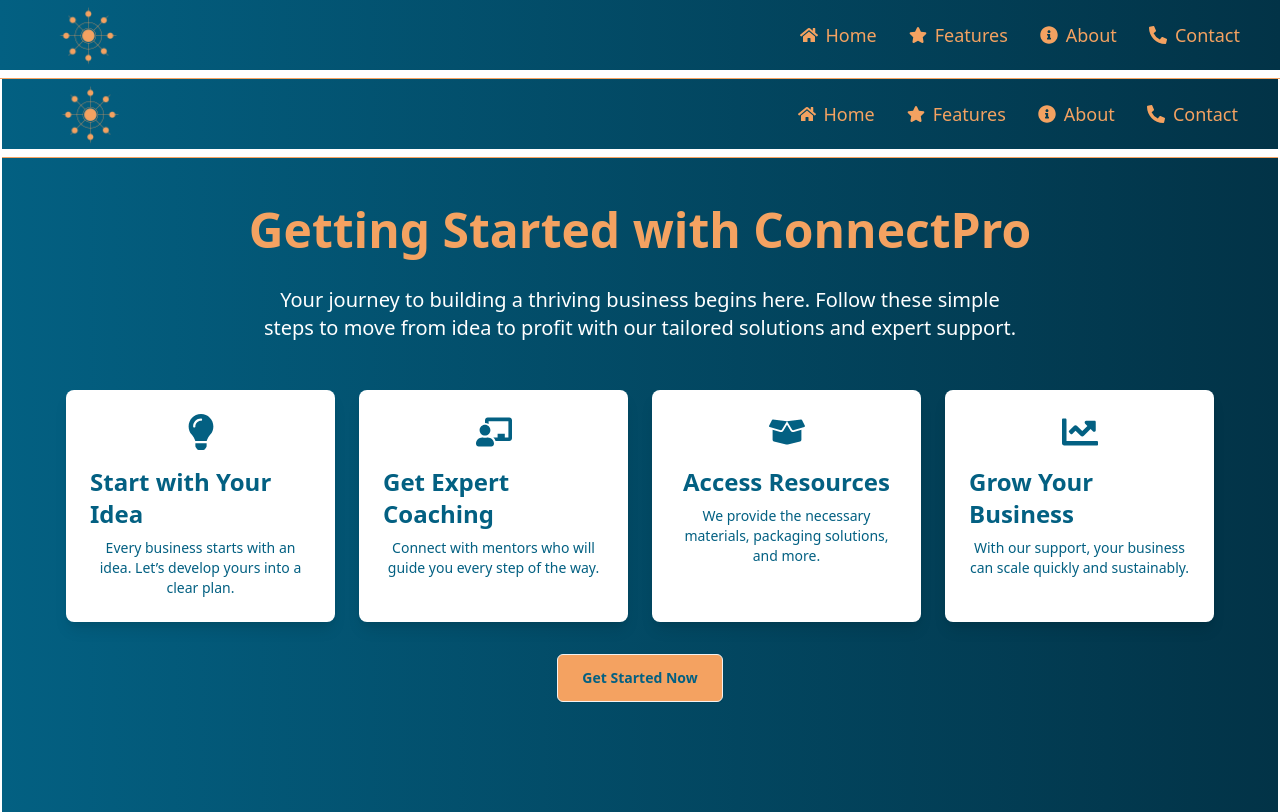
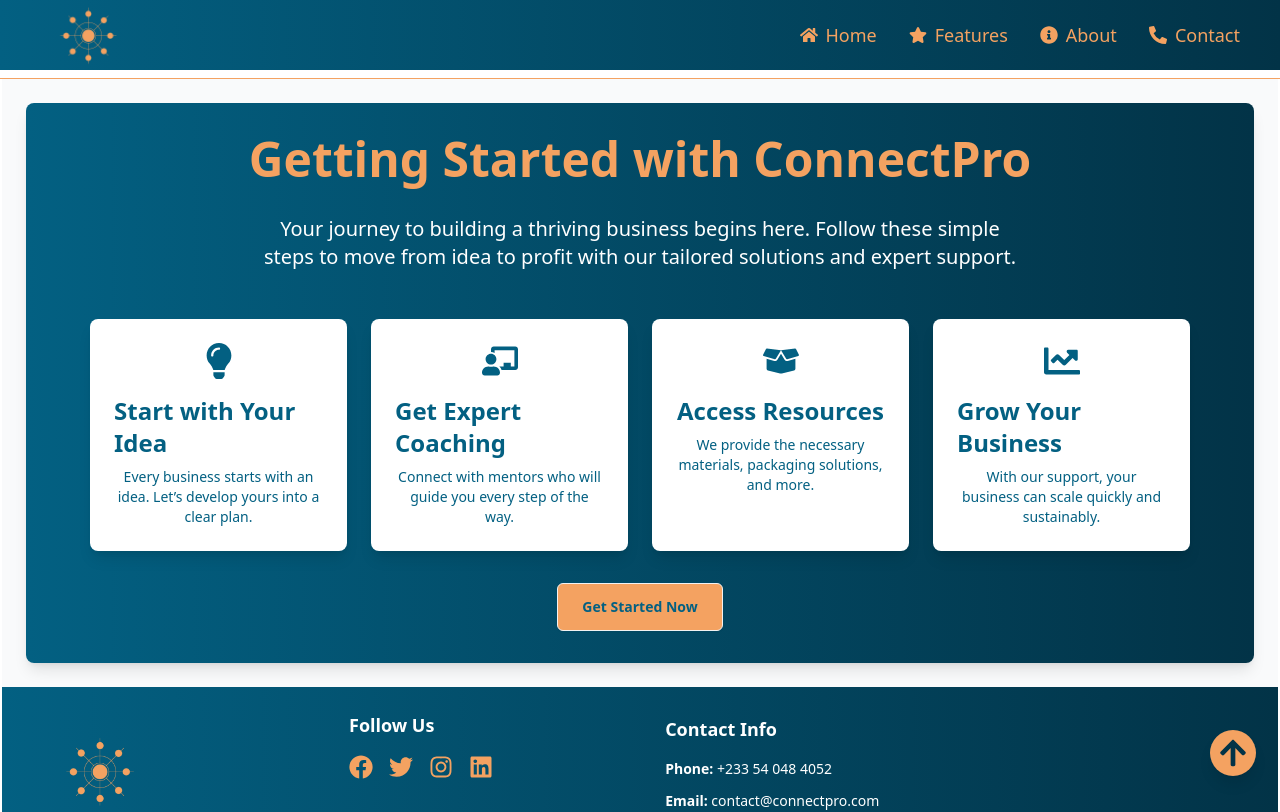
Before and after one commit to KojoFocus/ConnectPro, a React (Vite) app: page /getting-started in a window 1280 px wide. Shown: the top 812 px of the page. Built offline with nearby package versions, Linux system fonts and the light colour scheme.

Commit message:
fixed the scrolled and styled the getting started and get started page.

```diff
--- a/src/components/GetStartedPage.tsx
+++ b/src/components/GetStartedPage.tsx
@@ -1,11 +1,12 @@
-import Navbar from "./NavBar"; // Import the Navbar component
-import { Link } from "react-router-dom"; // Import Link for routing
+
+// import { Link } from "react-router-dom"; // Import Link for routing
+import Footer from "./footer";
 
 const GetStartedPage = () => {
   return (
     <>
-      <Navbar />
-      <div className="w-full min-h-screen bg-gradient-to-r from-[#036082] to-[#023347] text-white px-6 md:px-16">
+     <div className="relative z-10 bg-[#F9FAFB]  text-gray-800 m-0 p-6">
+      <div className="w-full min-h-screen bg-gradient-to-r from-[#036082] to-[#023347] rounded-lg shadow-lg text-white px-6 md:px-16 pb-10">
         <br></br>
         <br></br>
         <h1 className="text-4xl md:text-5xl text-center font-bold mb-8 text-[#F4A261]">
@@ -67,14 +68,17 @@ const GetStartedPage = () => {
         </div>
 
         {/* Back to Home Section */}
-        <div className="text-center mt-8">
+        {/* <div className="text-center mt-8">
           <Link to="/">
             <button className="btn bg-transparent border-2 border-[#F4A261] text-[#F4A261] px-6 py-3 rounded-md hover:bg-[#F4A261] hover:text-white transition duration-300">
               Back to Home
             </button>
           </Link>
-        </div>
+        </div> */}
       </div>
+      </div>
+       {/* Footer */}
+       <Footer />
     </>
   );
 };
--- a/src/components/GettingStarted.tsx
+++ b/src/components/GettingStarted.tsx
@@ -4,23 +4,21 @@ import {
   FaBoxOpen,
   FaChartLine,
 } from "react-icons/fa";
-import { Link } from "react-router-dom"; // Import Link for routing
-import Navbar from "./NavBar"; // Match the casing exactly
+import { Link } from "react-router-dom";
+import Footer from "./footer";
 
 const GettingStarted = () => {
   return (
     <>
-      <Navbar /> {/* Navbar from the Hero Section */}
-      <div className="w-full min-h-screen bg-gradient-to-r from-[#036082] to-[#023347] text-white  px-6 md:px-16">
-        <br></br>
-        <br></br>
+      <div className="relative z-10 bg-[#F9FAFB]  text-gray-800 m-0 p-6">
+        <div className="w-full bg-gradient-to-r from-[#036082] to-[#023347] rounded-lg shadow-lg text-white px-6 md:px-16 pt-8 pb-5">
           <h1 className="text-4xl md:text-5xl text-center font-bold mb-8 text-[#F4A261]">
             Getting Started with ConnectPro
           </h1>
           <p className="text-center text-lg md:text-xl mb-12 max-w-3xl mx-auto">
-          Your journey to building a thriving business begins here. Follow these
-          simple steps to move from idea to profit with our tailored solutions
-          and expert support.
+            Your journey to building a thriving business begins here. Follow
+            these simple steps to move from idea to profit with our tailored
+            solutions and expert support.
           </p>
           <div className="grid grid-cols-1 md:grid-cols-2 lg:grid-cols-4 gap-6">
             {/* Step 1 */}
@@ -37,7 +35,9 @@ const GettingStarted = () => {
             {/* Step 2 */}
             <div className="bg-white text-[#036082] rounded-lg shadow-lg p-6 flex flex-col items-center">
               <FaChalkboardTeacher className="text-4xl mb-4" />
-            <h2 className="text-2xl font-semibold mb-2">Get Expert Coaching</h2>
+              <h2 className="text-2xl font-semibold mb-2">
+                Get Expert Coaching
+              </h2>
               <p className="text-center text-sm">
                 Connect with mentors who will guide you every step of the way.
               </p>
@@ -47,28 +47,33 @@ const GettingStarted = () => {
               <FaBoxOpen className="text-4xl mb-4" />
               <h2 className="text-2xl font-semibold mb-2">Access Resources</h2>
               <p className="text-center text-sm">
-              We provide the necessary materials, packaging solutions, and more.
+                We provide the necessary materials, packaging solutions, and
+                more.
               </p>
             </div>
             {/* Step 4 */}
             <div className="bg-white text-[#036082] rounded-lg shadow-lg p-6 flex flex-col items-center">
               <FaChartLine className="text-4xl mb-4" />
-            <h2 className="text-2xl font-semibold mb-2">Grow Your Business</h2>
+              <h2 className="text-2xl font-semibold mb-2">
+                Grow Your Business
+              </h2>
               <p className="text-center text-sm">
-              With our support, your business can scale quickly and sustainably.
+                With our support, your business can scale quickly and
+                sustainably.
               </p>
             </div>
           </div>
-        <div className="text-center mt-8">
+          <div className="text-center mt-8 mb-3">
             <Link to="/get-started">
               <button className="btn bg-[#F4A261] text-[#036082] px-6 py-3 rounded-md hover:bg-[#e08c4a] transition duration-300">
                 Get Started Now
               </button>
             </Link>
           </div>
-
-        {/* Footer from the Hero Section */}
         </div>
+      </div>
+      {/* Footer */}
+      <Footer />
     </>
   );
 };
--- a/src/components/Layout.tsx
+++ b/src/components/Layout.tsx
@@ -1,15 +1,15 @@
-import { Outlet } from "react-router-dom";
-import Navbar from "./NavBar";
+// import { Outlet } from "react-router-dom";
+// import Navbar from "./NavBar";
 
-const Layout = () => {
-  return (
-    <div>
-      <Navbar />
-      <div className="m-0 p-0">
-        <Outlet />
-      </div>
-    </div>
-  );
-};
+// const Layout = () => {
+//   return (
+//     <div>
+//       <Navbar />
+//       <div className="m-0 p-0">
+//         <Outlet />
+//       </div>
+//     </div>
+//   );
+// };
 
-export default Layout;
+// export default Layout;
--- a/src/components/NavBar.tsx
+++ b/src/components/NavBar.tsx
@@ -15,7 +15,9 @@ const Navbar = () => {
 
   return (
     <>
-<div className="flex w-full h-[70px] bg-gradient-to-r from-[#036082] to-[#023347] justify-between items-center py-0 mt-0 mb-0 px-6 md:px-10">
+      {/* Navbar */}
+      <div className="flex w-full h-[70px] bg-gradient-to-r from-[#036082] to-[#023347] justify-between items-center py-0 px-6 md:px-10">
+        {/* Logo */}
         <img
           src={logo}
           className="max-w-[80px] md:max-w-[100px] h-auto"
@@ -69,18 +71,19 @@ const Navbar = () => {
         >
           {menuOpen ? <FaTimes /> : <FaBars />}
         </button>
+      </div>
 
       {/* Mobile Menu */}
       {menuOpen && (
         <div
-            className="md:hidden fixed top-0 right-0 w-full h-full bg-black bg-opacity-50 z-20"
+          className="fixed top-0 left-0 w-full h-full bg-black bg-opacity-50 z-20"
           onClick={() => setMenuOpen(false)}
         >
           <div
-              className="absolute top-[100px] right-0 p-4 w-56 bg-base-200 bg-opacity-30 backdrop-blur-sm rounded-lg shadow-lg"
+            className="absolute top-[80px] right-0 w-56 bg-white bg-opacity-90 backdrop-blur-md rounded-lg shadow-lg p-4"
             onClick={(e) => e.stopPropagation()}
           >
-              <ul className="menu rounded-box space-y-4">
+            <ul className="space-y-4">
               <li>
                 <Link
                   to="/"
@@ -125,7 +128,8 @@ const Navbar = () => {
           </div>
         </div>
       )}
-      </div>
+
+      {/* Divider Line */}
       <div className="w-full h-[1px] bg-[#F4A261] mt-2"></div>
     </>
   );
```
Lines whose indentation alone changed are shown as unchanged.
